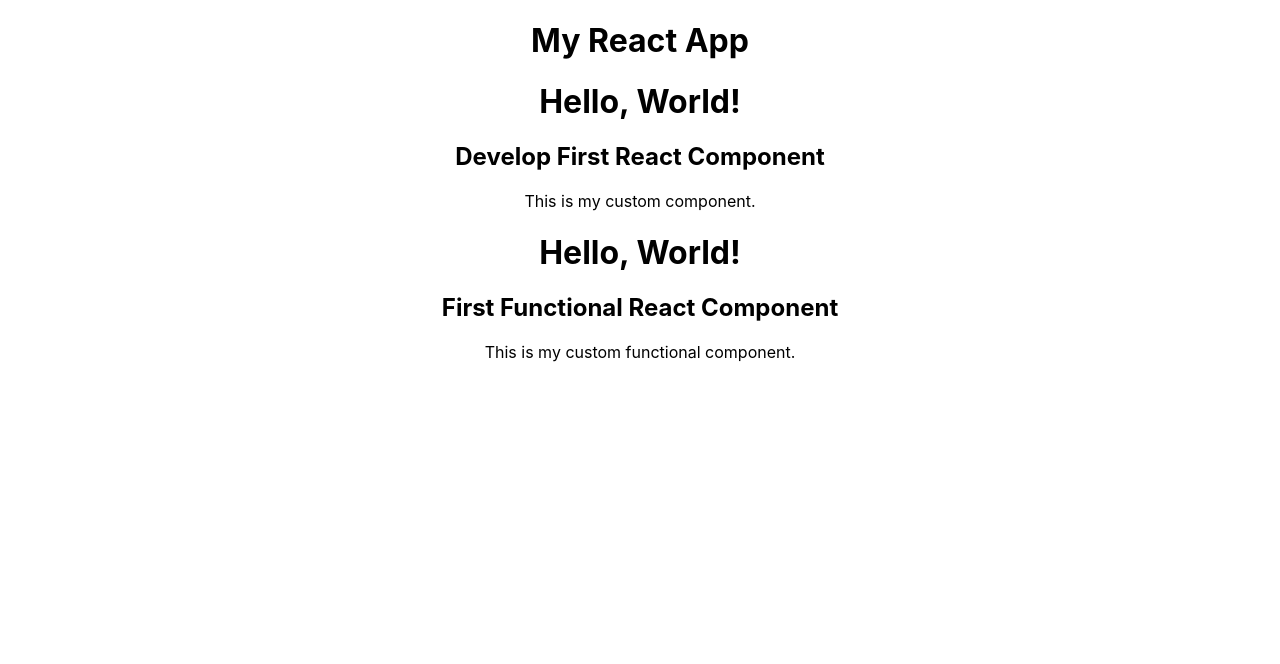
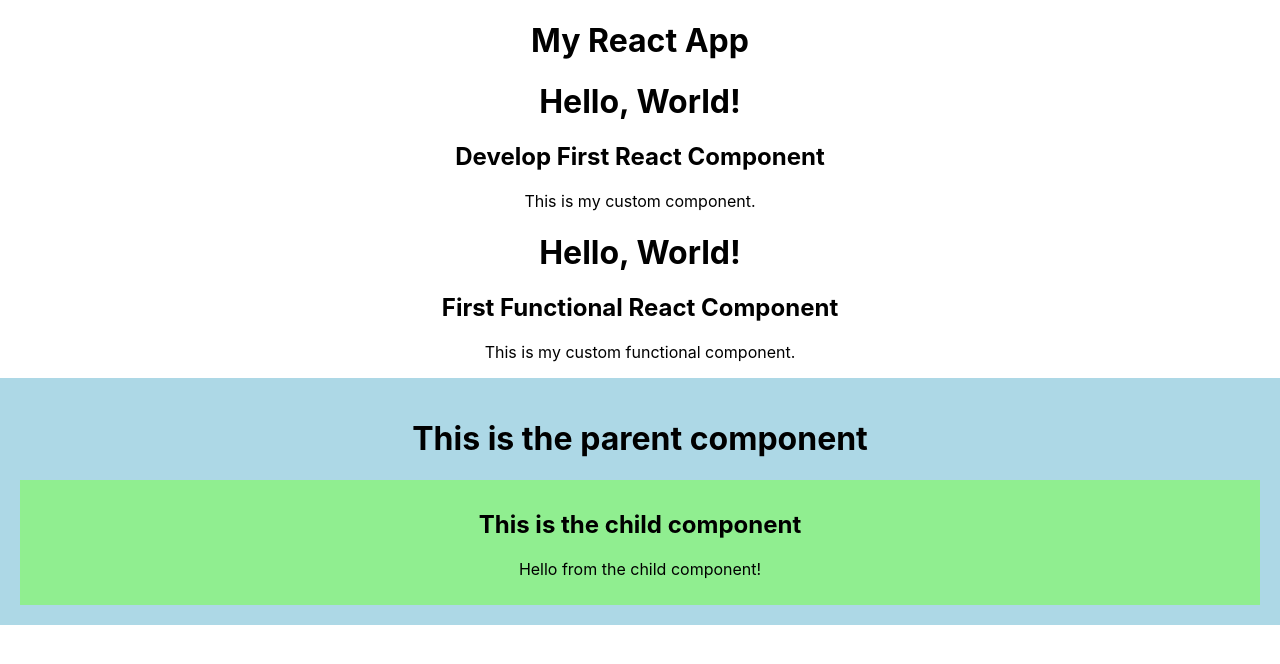
Before and after one commit to dewi-xaltius/react-intro, a React (Create React App) app: page / in a window 1280 px wide. Shown: the top 664 px of the page. Built offline with nearby package versions, Linux system fonts and the light colour scheme.

Commit message:
add example for nested components

```diff
--- a/src/App.css
+++ b/src/App.css
@@ -1,10 +1,5 @@
 .App {
   text-align: center;
-}
-
-.App-logo {
-  height: 40vmin;
-  pointer-events: none;
 }
 
 @media (prefers-reduced-motion: no-preference) {
--- a/src/App.js
+++ b/src/App.js
@@ -1,6 +1,7 @@
 import './App.css';
 import MyComponent from './components/MyComponent';
 import MyFunctionalComponent from './components/MyFunctionalComponent';
+import ParentComponent from './components/nestedComponents/ParentComponent';
 
 function App() {
   return (
@@ -8,7 +9,7 @@ function App() {
       <h1>My React App</h1>
       <MyComponent />
       <MyFunctionalComponent />
-
+      <ParentComponent />
     </div>
   );
 }
--- /dev/null
+++ b/src/components/nestedComponents/ChildComponent.css
@@ -0,0 +1,5 @@
+.child-container {
+    background-color: lightgreen;
+    padding: 10px;
+    margin-top: 10px;
+}
--- /dev/null
+++ b/src/components/nestedComponents/ChildComponent.js
@@ -0,0 +1,12 @@
+import './ChildComponent.css'; // Import CSS file for styling
+
+const ChildComponent = () => {
+  return (
+    <div className="child-container">
+      <h2>This is the child component</h2>
+      <p>Hello from the child component!</p>
+    </div>
+  );
+};
+
+export default ChildComponent;
--- /dev/null
+++ b/src/components/nestedComponents/ParentComponent.css
@@ -0,0 +1,4 @@
+.parent-container {
+    background-color: lightblue;
+    padding: 20px;
+}
--- /dev/null
+++ b/src/components/nestedComponents/ParentComponent.js
@@ -0,0 +1,13 @@
+import ChildComponent from './ChildComponent';
+import './ParentComponent.css'; // Import CSS file for styling
+
+const ParentComponent = () => {
+  return (
+    <div className="parent-container">
+      <h1>This is the parent component</h1>
+      <ChildComponent />
+    </div>
+  );
+};
+
+export default ParentComponent;
```
